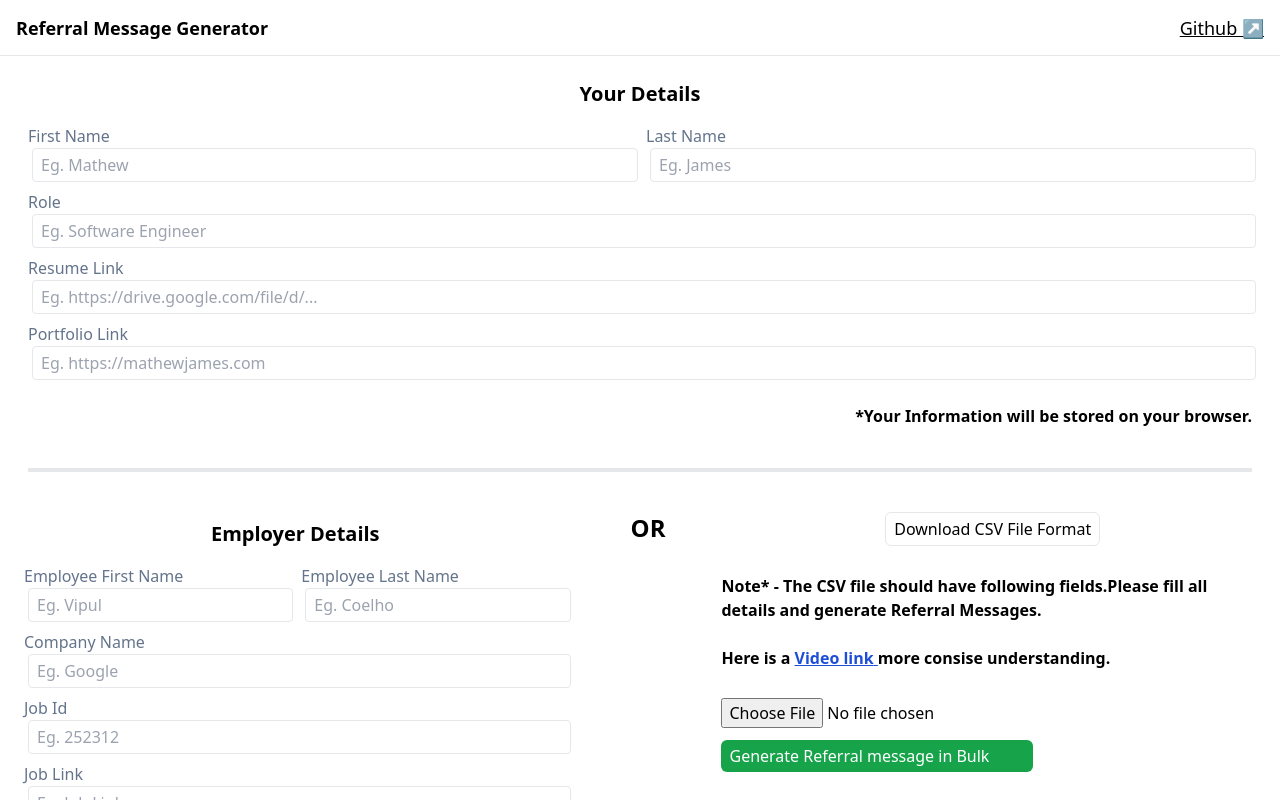
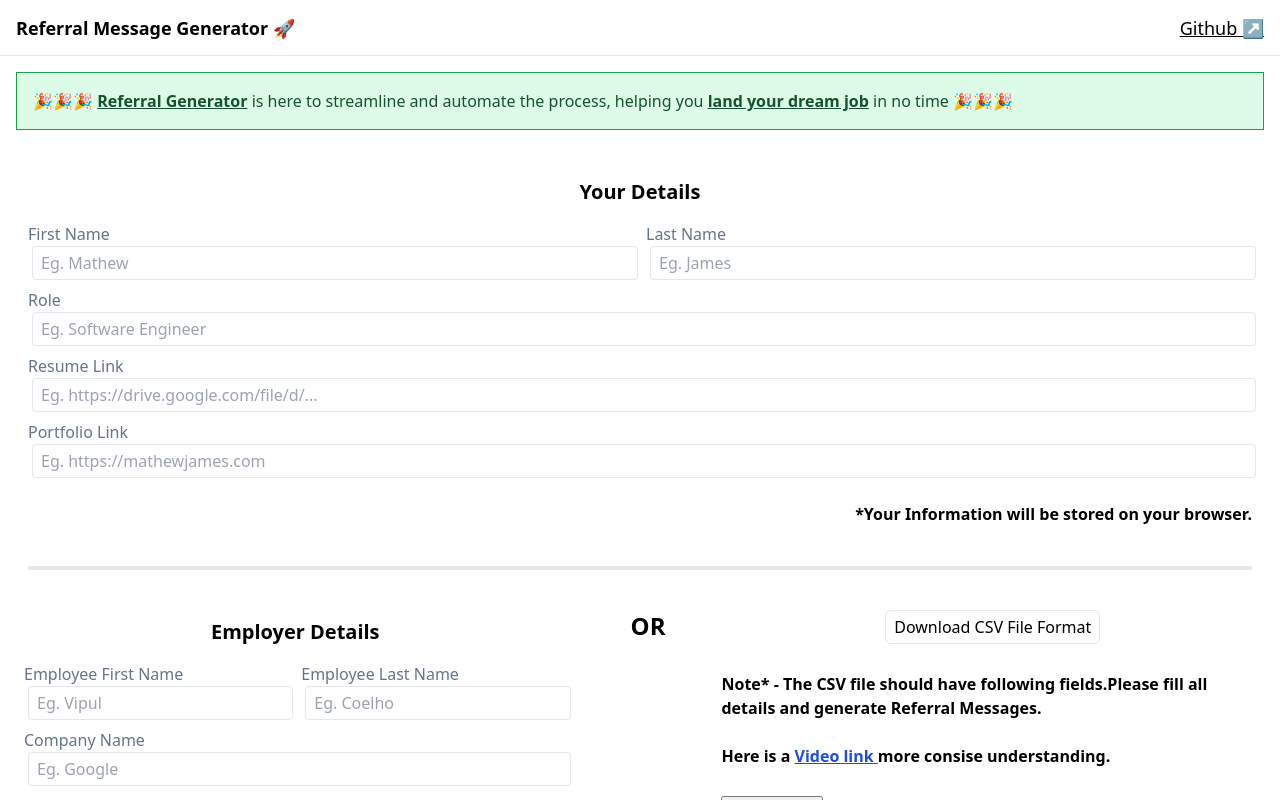
Before and after one commit to Omkar-Jawalkar/refferal-msg-generator, a React (Vite) app: page / in a window 1280 px wide. Shown: the top 800 px of the page. Built offline with nearby package versions, Linux system fonts and the light colour scheme.

Commit message:
Referral Highlight use added

```diff
--- /dev/null
+++ b/src/components/highlight-use/HighlightUse.jsx
@@ -0,0 +1,21 @@
+const HighlightUse = () => {
+    return (
+        <div className="px-4 w-full">
+            <div className="w-full p-4 text-green-900  bg-green-100 flex-col  border-green-600 border flex">
+                <h1>
+                    🎉🎉🎉{" "}
+                    <span className="font-bold underline">
+                        Referral Generator
+                    </span>{" "}
+                    is here to streamline and automate the process, helping you{" "}
+                    <span className="font-bold underline">
+                        land your dream job
+                    </span>{" "}
+                    in no time 🎉🎉🎉
+                </h1>
+            </div>
+        </div>
+    );
+};
+
+export default HighlightUse;
--- a/src/components/navbar/Navbar.jsx
+++ b/src/components/navbar/Navbar.jsx
@@ -1,7 +1,7 @@
 const Navbar = () => {
     return (
         <div className="h-14 w-full flex px-4  justify-between items-center mb-4 border-b">
-            <h1 className="text-lg font-bold">Referral Message Generator</h1>
+            <h1 className="text-lg font-bold">Referral Message Generator 🚀</h1>
             <a
                 rel="noopener noreferrer"
                 target="_blank"
--- a/src/pages/home/Home.jsx
+++ b/src/pages/home/Home.jsx
@@ -5,11 +5,13 @@ import YourDetails from "../../components/form-component/YourDetails";
 import DisplayResults from "../../components/display-results/DisplayResults";
 import { MyDetailsContext } from "../../context/MyDetailsContext";
 import { Toaster } from "react-hot-toast";
+import HighlightUse from "../../components/highlight-use/HighlightUse";
 
 const Home = () => {
     const [result, setResult] = useState([]);
     return (
         <div className="flex  w-full flex-col gap-10 justify-center items-center">
+            <HighlightUse />
             <YourDetails />
             {/* ADDING CONTEXT */}
             <MyDetailsContext.Provider
```
